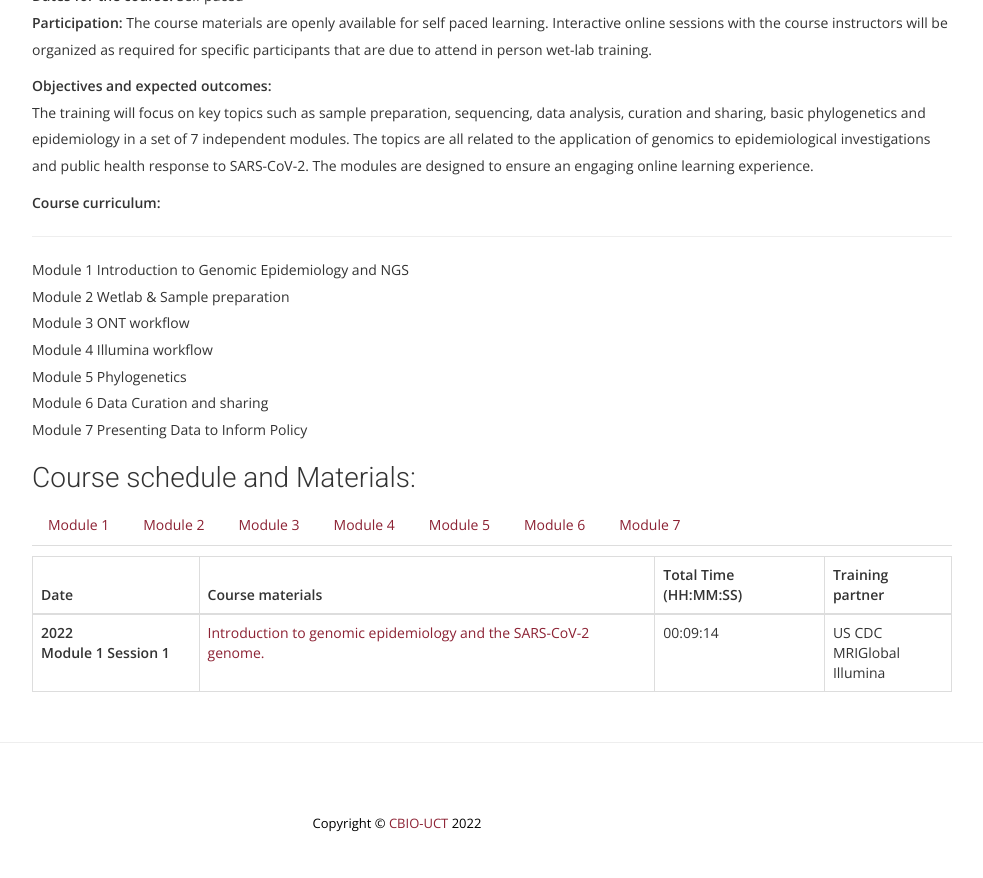
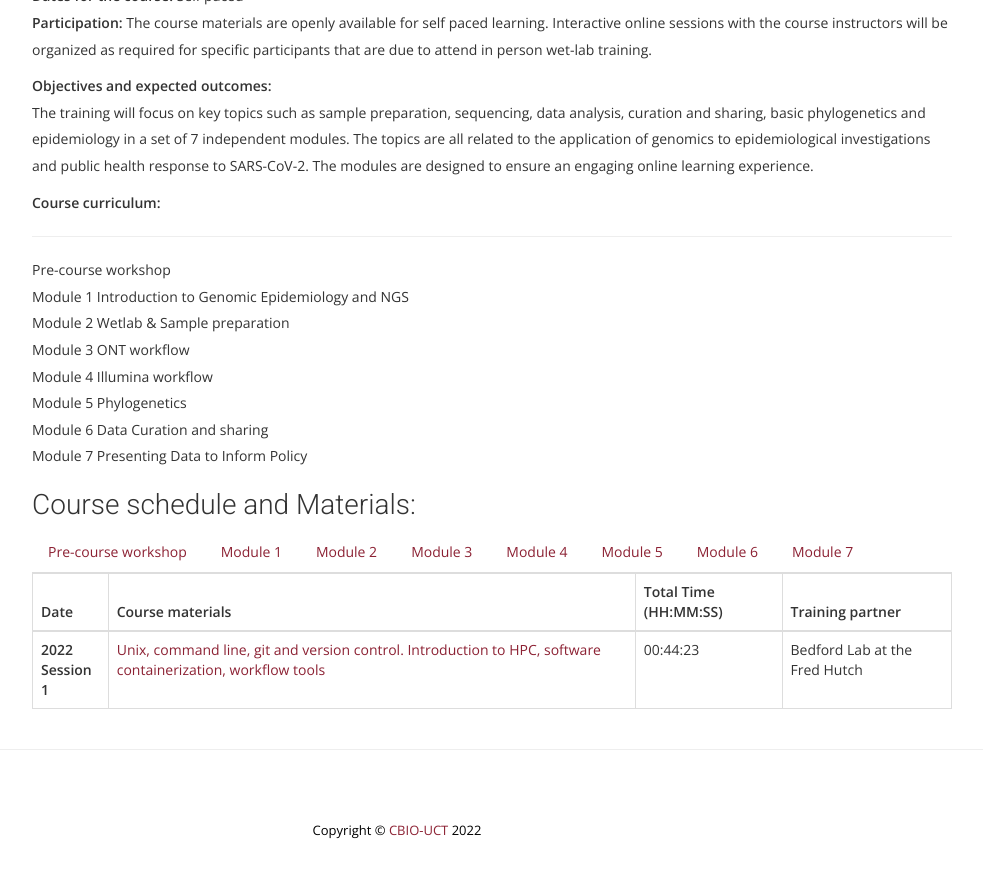
Before and after one commit to uct-cbio/ngs-academy, a Jekyll site: the page built from _posts/2022-02-25-SARS-CoV-2 NGS for Surveillance Training 2022.md, in a window 1280 px wide and 900 px high, scrolled down 946 px. Shown: the top 878 px of the window, without its empty margins (243-1226 px from the left). Built offline with Jekyll 4.4.1, drawn with Linux system fonts in a browser that asks for light colours; nearby versions of some CDN libraries; some web fonts are replaced; comment, search, counter and statistics services are not loaded.

Commit message:
added updated 2022 training

```diff
--- a/_includes/side-nav_js.html
+++ b/_includes/side-nav_js.html
@@ -126,5 +126,4 @@
 
     </nav>
 
-    test link area
 </div>
--- a/_posts/2022-02-25-SARS-CoV-2 NGS for Surveillance Training 2022.md
+++ b/_posts/2022-02-25-SARS-CoV-2 NGS for Surveillance Training 2022.md
@@ -42,7 +42,6 @@
     <a class="btn btn-secondary btn-lg" href="https://redcap.h3abionet.org/redcap/surveys/?s=P3AAXNPKJ84MTHAC" role="button" target="_blank">Click here to apply</a>
   </div>
     <div>
-
     </div>
     </div>
   </div>
@@ -92,6 +91,7 @@
 <b>Course curriculum:</b>
 <hr>
 <ol class="list-unstyled">
+<li>Pre-course workshop</li>
 <li>Module 1 Introduction to Genomic Epidemiology and NGS</li>
 <li>Module 2 Wetlab & Sample preparation</li>
 <li>Module 3 ONT workflow</li>
@@ -105,46 +105,72 @@
 <h3>Course schedule and Materials:</h3>
 
 
-<div class="row">
-    <div class="col-sm-12">
-     <!-- <div><img alt="..." src="{{ site.baseurl }}img/course_schedule.png" width="100%"/></div> -->
+<ul class="nav nav-tabs" id="myTab" role="tablist">
+  <li class="nav-item" role="presentation">
+    <a class="nav-link active" id="home-tab" data-toggle="tab" href="#home" role="tab" aria-controls="home" aria-selected="true">Pre-course workshop</a>
+  </li>
+  <li class="nav-item" role="presentation">
+    <a class="nav-link" id="profile-tab" data-toggle="tab" href="#profile" role="tab" aria-controls="profile" aria-selected="false">Module 1</a>
+  </li>
+  <li class="nav-item" role="presentation">
+    <a class="nav-link" id="messages-tab" data-toggle="tab" href="#messages" role="tab" aria-controls="messages" aria-selected="false">Module 2</a>
+  </li>
+  <li class="nav-item" role="presentation">
+    <a class="nav-link" id="settings-tab" data-toggle="tab" href="#settings" role="tab" aria-controls="settings" aria-selected="false">Module 3</a>
+  </li>
+    <li class="nav-item" role="presentation">
+    <a class="nav-link" id="settings-tab1" data-toggle="tab" href="#settings1" role="tab" aria-controls="settings1" aria-selected="false">Module 4</a>
+  </li>
+     <li class="nav-item" role="presentation">
+    <a class="nav-link" id="settings-tab2" data-toggle="tab" href="#settings2" role="tab" aria-controls="settings2" aria-selected="false">Module 5</a>
+  </li>
+     <li class="nav-item" role="presentation">
+    <a class="nav-link" id="settings-tab3" data-toggle="tab" href="#settings3" role="tab" aria-controls="settings3" aria-selected="false">Module 6</a>
+  </li>
+      <li class="nav-item" role="presentation">
+    <a class="nav-link" id="settings-tab4" data-toggle="tab" href="#settings4" role="tab" aria-controls="settings4" aria-selected="false">Module 7</a>
+  </li>
+</ul>
 
-<ul class="nav nav-tabs" role="tablist">
-	<li class="nav-item">
-		<a class="nav-link active" data-toggle="tab" href="#tabs-1" role="tab">Module 1
-</a>
-	</li>
-	<li class="nav-item">
-		<a class="nav-link" data-toggle="tab" href="#tabs-2" role="tab">Module 2</a>
-	</li>
-	<li class="nav-item">
-		<a class="nav-link" data-toggle="tab" href="#tabs-3" role="tab">Module 3</a>
-	</li>
-
-
-   	<li class="nav-item">
-		<a class="nav-link" data-toggle="tab" href="#tabs-4" role="tab">Module 4</a>
-	</li>
-
-  	<li class="nav-item">
-		<a class="nav-link" data-toggle="tab" href="#tabs-5" role="tab">Module 5</a>
-	</li>
-
-
-  	<li class="nav-item">
-		<a class="nav-link" data-toggle="tab" href="#tabs-6" role="tab">Module 6</a>
-	</li>
-
-  	<li class="nav-item">
-		<a class="nav-link" data-toggle="tab" href="#tabs-7" role="tab">Module 7</a>
-	</li>
-
-
-
-</ul><!-- Tab panes -->
 <div class="tab-content">
-	<div class="tab-pane active" id="tabs-1" role="tabpanel">
-		<p>   <table class="table table-bordered">
+  <div class="tab-pane active" id="home" role="tabpanel" aria-labelledby="home-tab">   <table class="table table-bordered">
+                    <thead>
+                        <tr>
+                            <th scope="col">Date</th>
+                            <th scope="col">Course materials</th>
+                            <th scope="col">Total Time (HH:MM:SS)</th>
+                            <th scope="col">Training partner</th>
+                        </tr>
+                    </thead>
+                    <tbody>
+                        <tr>
+                            <th scope="row"> 2022
+                                <br>
+                                Session 1
+                            </th>
+                            <td>
+                                <ul>
+                                    <li>
+                                    <li> <a href="https://verena90.github.io/2021-10-05-online-NGS_Academy/"
+                                            target="_blank"> Unix, command line, git and version control. Introduction
+                                            to HPC, software containerization, workflow tools </a></li>
+                                    </li>
+                                </ul>
+                            </td>
+                            <td>
+                                <ul>
+                                    <li> 00:44:23</li>
+                                </ul>
+                            </td>
+                            <td>
+                                <ul>
+                                    <li>Bedford Lab at the Fred Hutch</li>
+                                </ul>
+                            </td>
+                        </tr>
+                    </tbody>
+                </table></div>
+  <div class="tab-pane" id="profile" role="tabpanel" aria-labelledby="profile-tab"><p>   <table class="table table-bordered">
   <thead>
     <tr>
       <th scope="col">Date</th>
@@ -162,10 +188,13 @@
       <td>
       <ul>
              <li> <a href="https://www.cdc.gov/amd/training/covid-19-gen-epi-toolkit.html" target="_blank">Introduction to genomic epidemiology and the SARS-CoV-2 genome.</a></li>
+                <li> <a href="https://www.cdc.gov/amd/training/covid-19-gen-epi-toolkit.html" target="_blank">The SARS-CoV-2 genome.</a></li>
+                <li> <a href="https://www.cdc.gov/amd/training/covid-19-gen-epi-toolkit.html" target="_blank">How to read a phylogenetic tree.</a></li>
+                <li> <a href="https://www.cdc.gov/amd/training/covid-19-gen-epi-toolkit.html" target="_blank">Emerging Variants of SARS-CoV-2.</a></li>
 </ul></td>
       <td> <ul>
   <li></li>
-  00:09:14
+  00:56:42
 
 </ul> </td>
       <td> <ul>
@@ -176,10 +205,8 @@
 </ul> </td>
     </tr>
   </tbody>
-</table></p>
-	</div>
-<div class="tab-pane" id="tabs-2" role="tabpanel">
-		<p>
+</table></p></div>
+  <div class="tab-pane" id="messages" role="tabpanel" aria-labelledby="messages-tab"><p>
  <table class="table table-bordered">
   <thead>
     <tr>
@@ -237,9 +264,8 @@
   </tbody>
 </table>
 </p>
-	</div>
-	<div class="tab-pane" id="tabs-3" role="tabpanel">
-		<p>  <table class="table table-bordered">
+</div>
+  <div class="tab-pane" id="settings" role="tabpanel" aria-labelledby="settings-tab"><p>  <table class="table table-bordered">
    <thead>
     <tr>
       <th scope="col">Date</th>
@@ -274,12 +300,40 @@
 
 </ul></td>
     </tr>
+ <tr>
+      <th scope="row"> 2022
+      <br>
+      Module 3
+      Session 2 &nbsp;&nbsp; &nbsp;&nbsp; </th>
+      <td>  <ul>
+             <li> <a href="https://www.youtube.com/watch?v=wouqQKJCMDo#0" target="_blank">Introduction to Bioinformatics</a></li>
+                 <li> <a href="https://www.youtube.com/watch?v=Iih_rIr1lJU#0" target="_blank">Bioinformatics II - Installing Docker</a></li>
+                     <li> <a href="https://www.youtube.com/watch?v=NE3RmYNPlKI#0" target="_blank">Bioinformatics II - Installing BaseStack.</a></li>
+                         <li> <a href="https://www.youtube.com/watch?v=Mj-qsdYj0rk#0" target="_blank">Bioinformatics II - Starting BaseStack.</a></li>
+                             <li> <a href="https://www.youtube.com/watch?v=ah_RVGbo-kI&t=1s#0" target="_blank">Bioinformatics II - BaseStack Consensus Sequence Modules.</a></li>
+                               <li> <a href="https://www.youtube.com/watch?v=HpKUxOCCq4U#0" target="_blank">Bioinformatics II - BaseStack Consensus Sequence Reports.</a></li>
+                                    <li> <a href="https://www.youtube.com/watch?v=btmtAxdlz7M#0" target="_blank">Bioinformatics II - BaseStack Additional Tabs.</a></li>
+</ul></td>
+    <td> <ul>
+  <li>  00:56:07</li>
+
+</ul> </td>
+      <td>
+      <ul>
+
+  <li>NIH</li>
+
+  <li>JHU</li>
+
+</ul></td>
+    </tr>
+
+
+
+
   </tbody>
-</table></p>
-	</div>
-
-  	<div class="tab-pane" id="tabs-4" role="tabpanel">
-	<p><table class="table table-bordered">
+</table></p></div>
+    <div class="tab-pane" id="settings1" role="tabpanel" aria-labelledby="settings-tab1"><p><table class="table table-bordered">
   <thead>
     <tr>
       <th scope="col">Date</th>
@@ -354,10 +408,8 @@
 </ul></td>
     </tr>
   </tbody>
-</table></p>
-	</div>
-    	<div class="tab-pane" id="tabs-5" role="tabpanel">
-		<p><table class="table table-bordered">
+</table></p></div>
+    <div class="tab-pane" id="settings2" role="tabpanel" aria-labelledby="settings-tab2"><p><table class="table table-bordered">
   <thead>
     <tr>
       <th scope="col">Date</th>
@@ -441,10 +493,8 @@
     </tr>
 
   </tbody>
-</table></p>
-	</div>
-  <div class="tab-pane" id="tabs-6" role="tabpanel">
-			<p>
+</table></p></div>
+     <div class="tab-pane" id="settings3" role="tabpanel" aria-labelledby="settings-tab3"><p>
  <table class="table table-bordered">
   <thead>
     <tr>
@@ -523,11 +573,8 @@
 
   </tbody>
 </table></p>
-	</div>
-
-
-  <div class="tab-pane" id="tabs-7" role="tabpanel">
-		<p><table class="table table-bordered">
+</div>
+      <div class="tab-pane" id="settings4" role="tabpanel" aria-labelledby="settings-tab4"><p><table class="table table-bordered">
 
   <thead>
     <tr>
@@ -580,10 +627,11 @@
     </tr>
 
   </tbody>
-</table></p>
-	</div>
+</table></p></div>
 </div>
 
-
-  </div>
-</div>
+<script>
+  $(function () {
+    $('#myTab li:last-child a').tab('show')
+  })
+</script>
```
